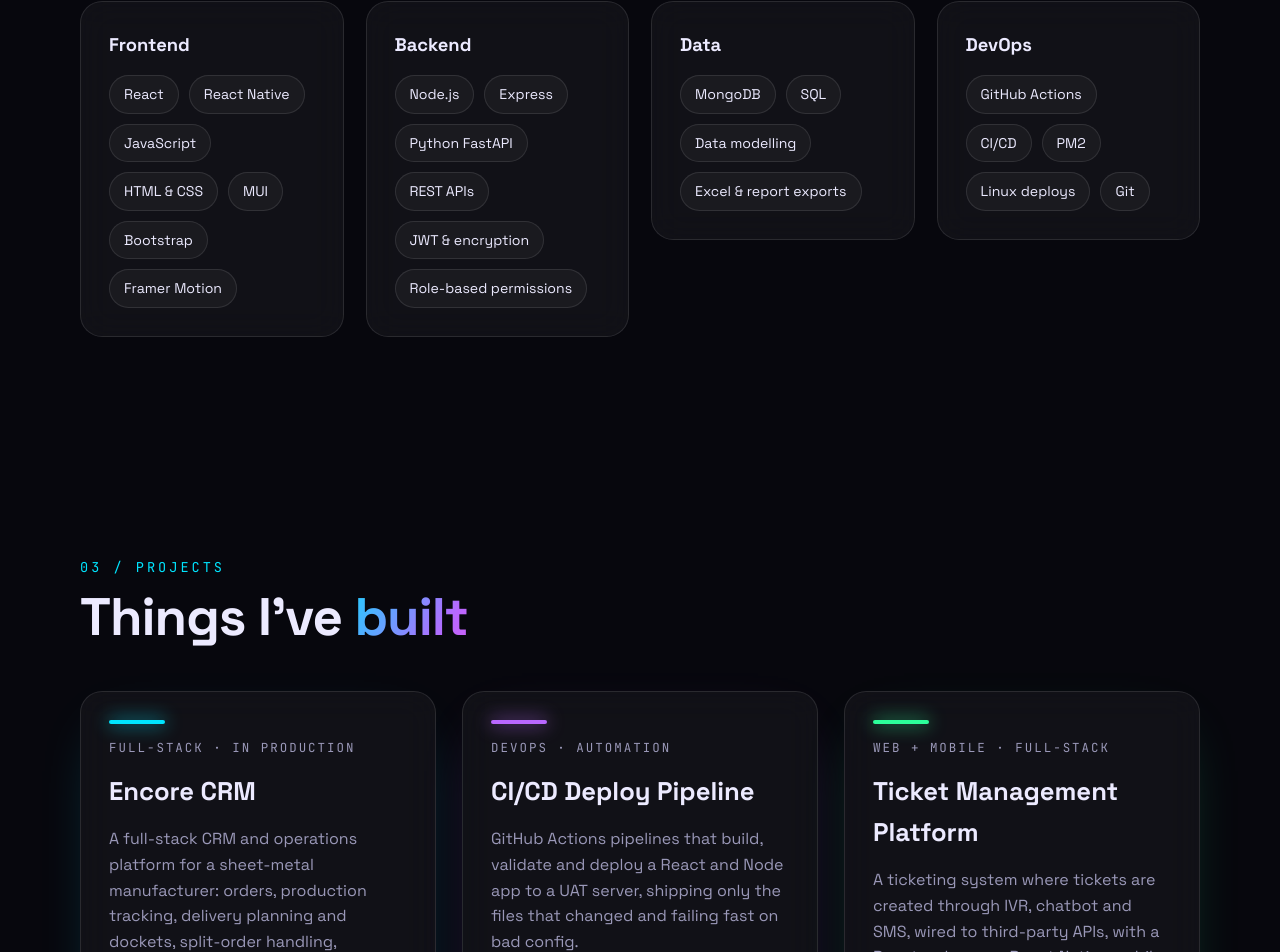
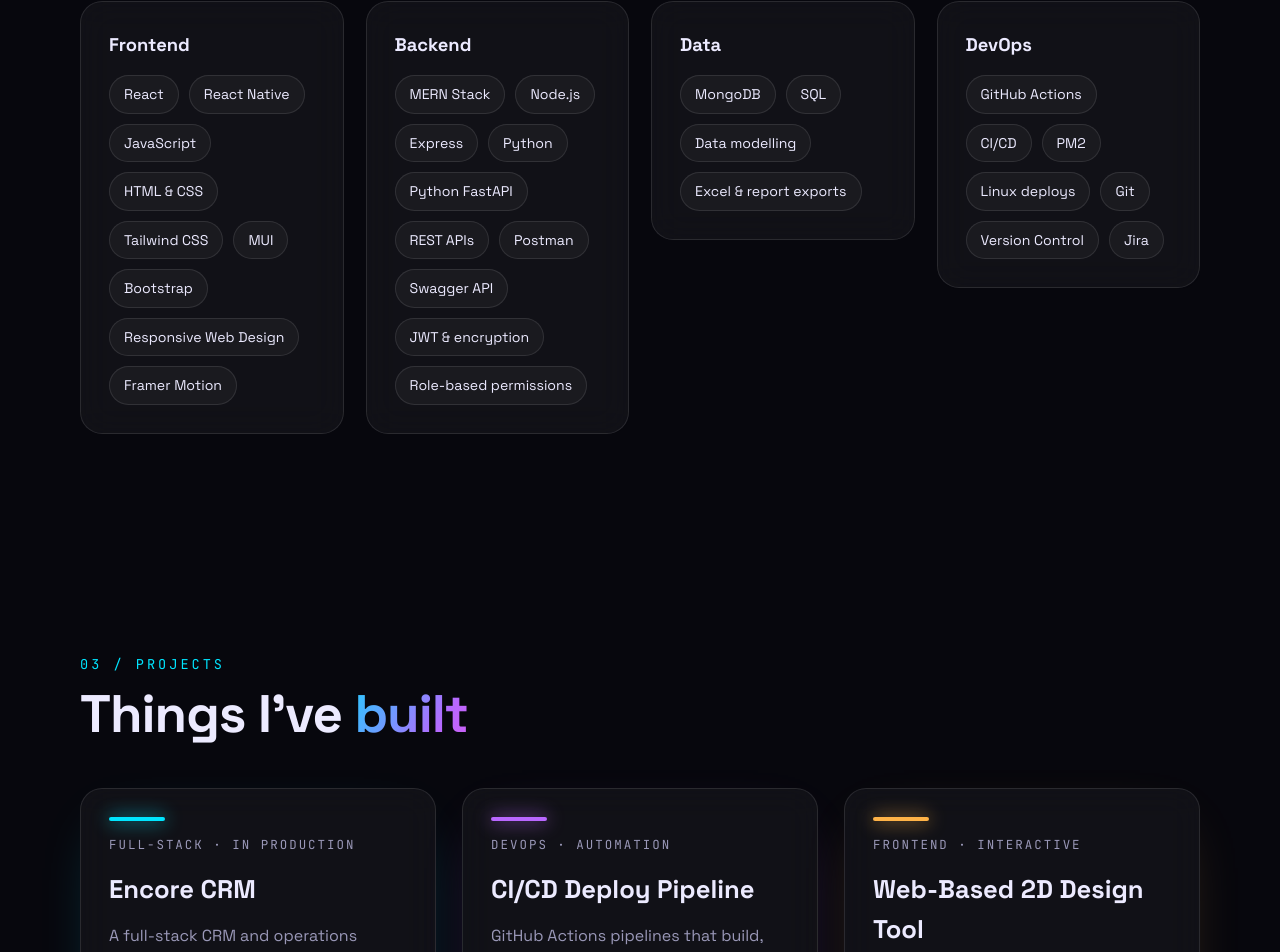
Before and after one commit to Amitmoli/Amitmoli.github.io, a React (Vite) app: page / in a window 1280 px wide. Shown: the part 1800-2752 px from the top of the page. Built offline with nearby package versions, Linux system fonts and the light colour scheme.

Commit message:
Add skills and 2D design tool from LinkedIn profile
Co-Authored-By: Claude Sonnet 5.5 <noreply@anthropic.com>

```diff
--- a/src/data.js
+++ b/src/data.js
@@ -21,10 +21,10 @@ export const profile = {
 }
 
 export const skillGroups = [
-  { title: 'Frontend', items: ['React', 'React Native', 'JavaScript', 'HTML & CSS', 'MUI', 'Bootstrap', 'Framer Motion'] },
-  { title: 'Backend', items: ['Node.js', 'Express', 'Python FastAPI', 'REST APIs', 'JWT & encryption', 'Role-based permissions'] },
+  { title: 'Frontend', items: ['React', 'React Native', 'JavaScript', 'HTML & CSS', 'Tailwind CSS', 'MUI', 'Bootstrap', 'Responsive Web Design', 'Framer Motion'] },
+  { title: 'Backend', items: ['MERN Stack', 'Node.js', 'Express', 'Python', 'Python FastAPI', 'REST APIs', 'Postman', 'Swagger API', 'JWT & encryption', 'Role-based permissions'] },
   { title: 'Data', items: ['MongoDB', 'SQL', 'Data modelling', 'Excel & report exports'] },
-  { title: 'DevOps', items: ['GitHub Actions', 'CI/CD', 'PM2', 'Linux deploys', 'Git'] },
+  { title: 'DevOps', items: ['GitHub Actions', 'CI/CD', 'PM2', 'Linux deploys', 'Git', 'Version Control', 'Jira'] },
 ]
 
 export const marquee = [
@@ -60,6 +60,20 @@ export const projects = [
     tech: ['GitHub Actions', 'rsync', 'PM2', 'Linux'],
     link: '',
     accent: '#b967ff',
+  },
+  {
+    title: 'Web-Based 2D Design Tool',
+    kicker: 'Frontend · Interactive',
+    description:
+      'A dynamic web-based 2D design tool with multiple advanced features and interactive components, built alongside the CRM at Desalt Encore.',
+    highlights: [
+      'Interactive, component-driven design canvas',
+      'Multiple advanced editing features',
+      'Built on the MERN stack',
+    ],
+    tech: ['MERN Stack', 'React', 'Node.js'],
+    link: '',
+    accent: '#ffb347',
   },
   {
     title: 'Ticket Management Platform',
@@ -99,6 +113,7 @@ export const experience = [
     points: [
       'Building and maintaining the Encore CRM across frontend, backend and deployment.',
       'Designed the permission catalogue and role-based access across modules.',
+      'Building a dynamic web-based 2D design tool with multiple advanced features and interactive components.',
       'Set up GitHub Actions CI and UAT deploy pipelines with change detection and health checks.',
     ],
   },
```
